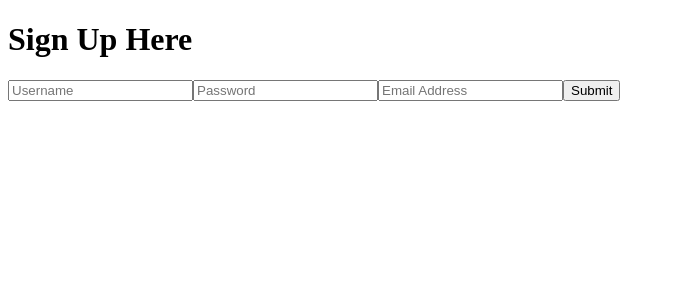
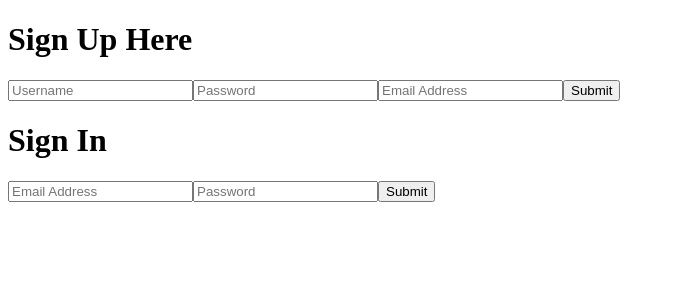
Before and after one commit to KenzieAcademy-Students/mern-course-capstone-zrreid-pro, a React (Create React App) app in the folder packages/client/: page / in a window 1280 px wide. Shown: the top 300 px of the page, without its empty margins (0-675 px from the left). Built offline with nearby package versions, Linux system fonts and the light colour scheme.

Commit message:
created the signin component, but don't have functionality yet

```diff
--- a/packages/client/src/components/SignInForm/index.js
+++ b/packages/client/src/components/SignInForm/index.js
@@ -1,17 +1,30 @@
 import React, { useState } from 'react'
 import './SignInForm.scss'
 
-export default function SignInForm() {
-    const emptySignInForm = {
-        emailAddress: '',
-        password: '',
-    }
+export default function SignInForm(props) {
 
-    const[data, setData] = useState(emptySignInForm)
+    const{ handleInputChange, handleSignIn, data } = props
+
+
 
     return (
         <div>
-
+            <h1>Sign In</h1>
+            <input
+                name="emailAddress"
+                placeholder="Email Address"
+                value={data.emailAddress}
+                onChange={handleInputChange}
+            />
+            <input
+                name="password"
+                placeholder="Password"
+                value={data.password}
+                onChange={handleInputChange}
+            />
+            <button
+                onClick={handleSignIn}
+            >Submit</button>
         </div>
     )
 }
--- a/packages/client/src/components/SignUpForm/index.js
+++ b/packages/client/src/components/SignUpForm/index.js
@@ -4,8 +4,9 @@ import './SignUpForm.scss';
 
 
 export default function SignUpForm(props) {
-    const { handleInputChange, handleSignUp, data } = props
+    const { handleInputChange, handleSignUp, data } = props //destructuring the functions and the data values from the login page
 
+    //saving the functionality here just in case the login page is changed
     //const[data, setData] = useState(emptySignUpForm) //sets the initial state of the signup form
 
     // const handleInputChange = (event) => { //updates the data of the signup form
--- a/packages/client/src/pages/LoginPage/index.js
+++ b/packages/client/src/pages/LoginPage/index.js
@@ -1,16 +1,18 @@
 import React, { useState } from 'react';
 import './LoginPage.scss';
-import { SignUpForm }  from '../../components'
-import axios from 'axios'
+import { SignUpForm }  from '../../components' //wasn't working because there were two exports of signupform from components index
+import axios from 'axios' //axios has only been added to my branch
+import SignInForm from 'components/SignInForm';
 
 
 export default function LoginPage() {
-    const emptySignUpForm = { //the initial state of the signup form
+    const emptyForm = { //the initial state of the signup form
       username: '',
       password: '',
       emailAddress: '',
     }
-    const[data, setData] = useState(emptySignUpForm) //sets the initial state of the signup form
+
+    const[data, setData] = useState(emptyForm) //sets the initial state of the signup form
 
 
     const handleInputChange = (event) => { //updates the data of the signup form
@@ -20,7 +22,7 @@ export default function LoginPage() {
       })
     }
     const handleSignUp = async (event) => { //the function that runs when the form is submitted
-        console.log(data)
+        console.log(data) //proves that the form is complete when the submit button is pressed
         event.preventDefault()
 
         try {
@@ -30,15 +32,20 @@ export default function LoginPage() {
                 email: data.emailAddress,
             })
             console.log('the try block of the signup request is running')
-        } catch (error) {
+        } catch (error) { //the try block is failing, the endpoints might not be set up yet
             console.log(error)
         }
+    }
+
+    const handleSignIn = async (event) => {
+
     }
 
 
     return (
       <div>
-        <SignUpForm handleSignUp={handleSignUp} handleInputChange={handleInputChange} data={data} />
+        <SignUpForm handleSignUp={handleSignUp} handleInputChange={handleInputChange} data={data} /* the functions get passed in as props to the components */ />
+        <SignInForm handleSignIn={handleSignIn} handleInputChange={handleInputChange} data={data} />
       </div>
     );
   }
```
